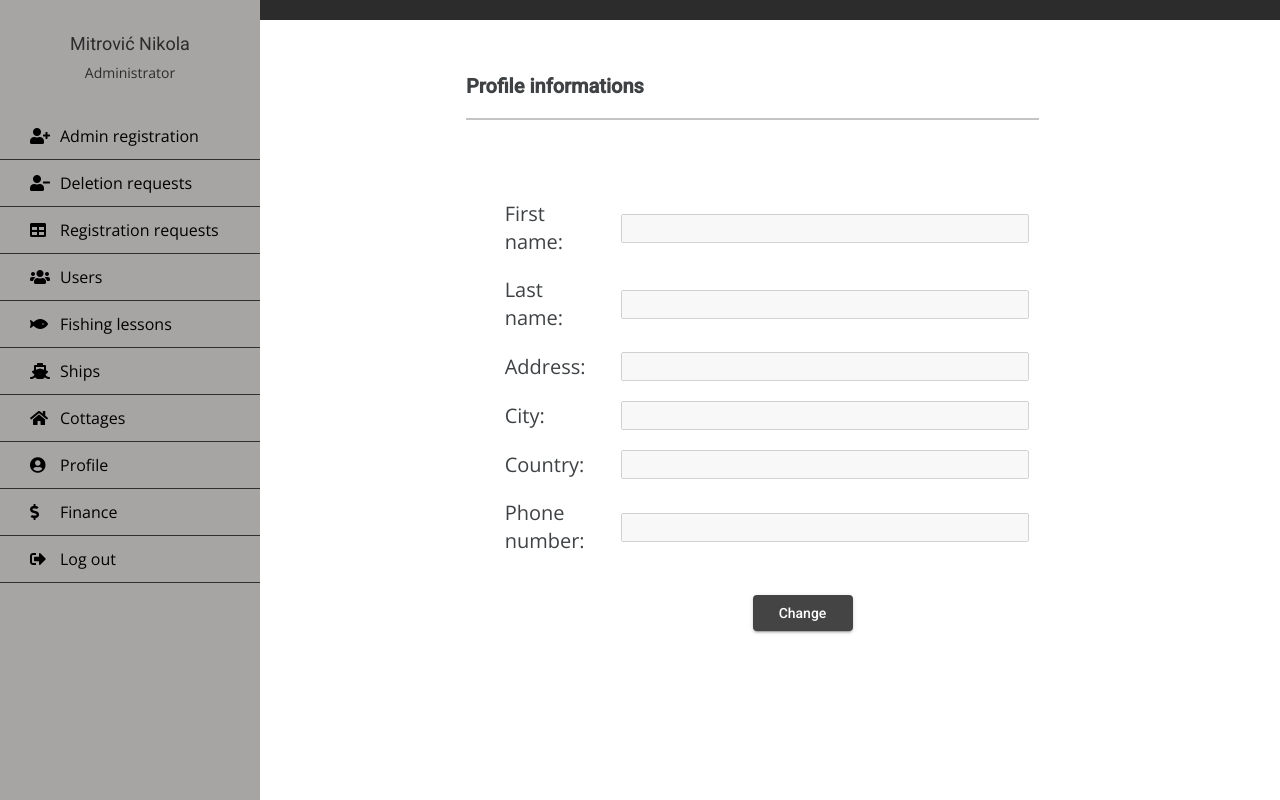
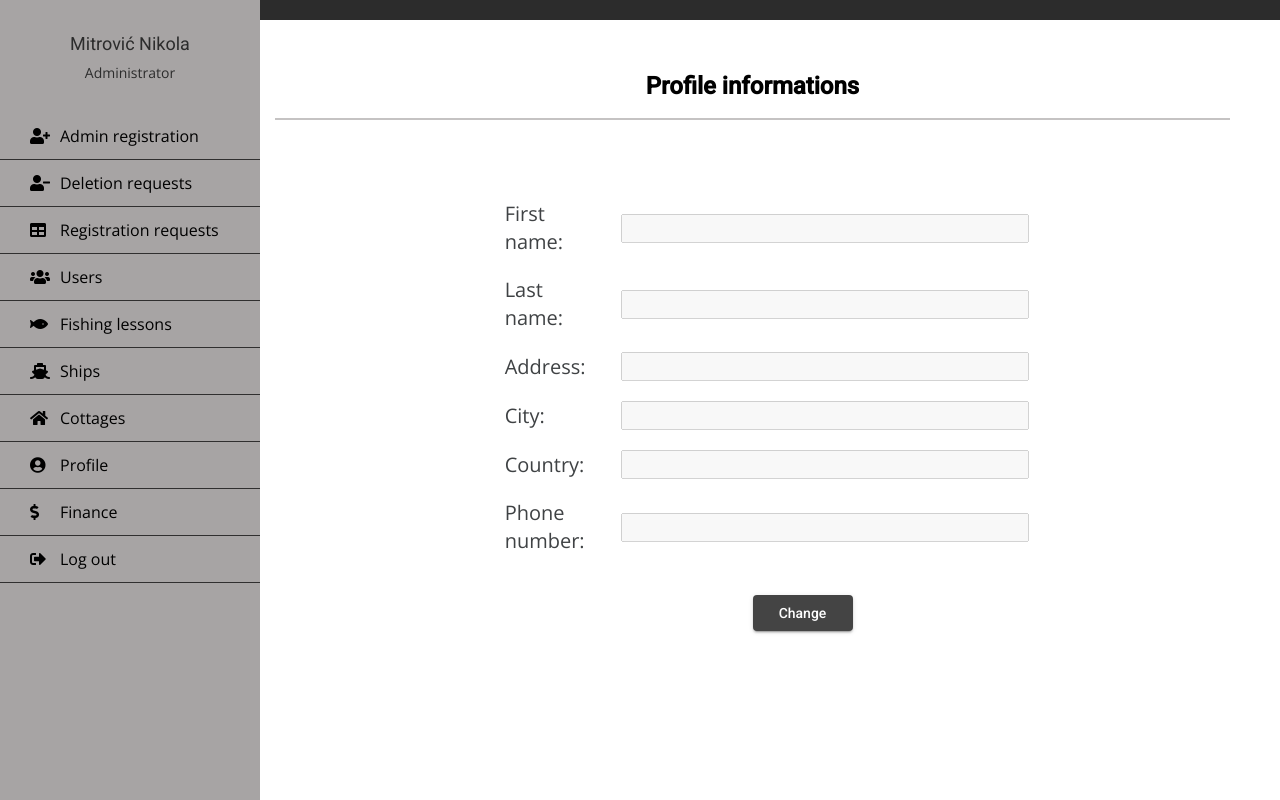
Before and after one commit to MirkoVojinovicRA182/ISA-PROJECT, an Angular app in the folder angular-frontend/: page /profile in a window 1280 px wide. Built offline with nearby package versions, Linux system fonts and the light colour scheme; no server answers.

Commit message:
feat: Change capture of profile component

```diff
--- a/angular-frontend/src/app/components/administrator-delete-account-requests-view/administrator-delete-account-requests-view.component.html
+++ b/angular-frontend/src/app/components/administrator-delete-account-requests-view/administrator-delete-account-requests-view.component.html
@@ -1,4 +1,4 @@
-<h1 style="text-align: center;">Delete account requests</h1>
+<h1 style="text-align: center;"><b>Delete account requests</b></h1>
 <hr style="margin-bottom: 70px;">
 
 <div style="margin-left: 8%;">
--- a/angular-frontend/src/app/components/administrator-lessons-view/administrator-lessons-view.component.html
+++ b/angular-frontend/src/app/components/administrator-lessons-view/administrator-lessons-view.component.html
@@ -1,4 +1,4 @@
-<h1 style="text-align: center;">Fishing lessons</h1>
+<h1 style="text-align: center;"><b>Fishing lessons</b></h1>
 <hr style="margin-bottom: 70px;">
 
 <div style="margin-left: 8%;">
--- a/angular-frontend/src/app/components/administrator-register-administrator/administrator-register-administrator.component.html
+++ b/angular-frontend/src/app/components/administrator-register-administrator/administrator-register-administrator.component.html
@@ -1,4 +1,4 @@
-<h1 style="text-align: center;">Admin registration</h1>
+<h1 style="text-align: center;"><b>Admin registration</b></h1>
 <hr style="margin-bottom: 50px;">
 <div class="content">
     <table>
--- a/angular-frontend/src/app/components/administrator-registration-requests/administrator-registration-requests.component.html
+++ b/angular-frontend/src/app/components/administrator-registration-requests/administrator-registration-requests.component.html
@@ -1,4 +1,4 @@
-<h1 style="text-align: center;">Registration requests</h1>
+<h1 style="text-align: center;"><b>Registration requests</b></h1>
 <hr style="margin-bottom: 70px;">
 
 <div style="margin-left: 8%;">
--- a/angular-frontend/src/app/components/administrator-users-view/administrator-users-view.component.html
+++ b/angular-frontend/src/app/components/administrator-users-view/administrator-users-view.component.html
@@ -1,4 +1,4 @@
-<h1 style="text-align: center;">Users</h1>
+<h1 style="text-align: center;"><b>Users</b></h1>
 <hr style="margin-bottom: 70px;">
 
 <div style="margin-left: 8%;">
--- a/angular-frontend/src/app/components/user-profile/user-profile.component.css
+++ b/angular-frontend/src/app/components/user-profile/user-profile.component.css
@@ -20,7 +20,3 @@ input{
     width: 400px;
     font-size: 20px;
 }
-
-h2 {
-    color: rgb(63, 66, 68);
-}
--- a/angular-frontend/src/app/components/user-profile/user-profile.component.html
+++ b/angular-frontend/src/app/components/user-profile/user-profile.component.html
@@ -1,7 +1,7 @@
+<h1 style="text-align: center;"><b>Profile informations</b></h1>
+<hr style="margin-bottom: 70px;">
 
 <div class="content">
-    <h2><b>Profile informations</b></h2>
-    <hr style="margin-bottom: 70px;">
     <table>
         <tr>
             <td>First name: </td>
```
